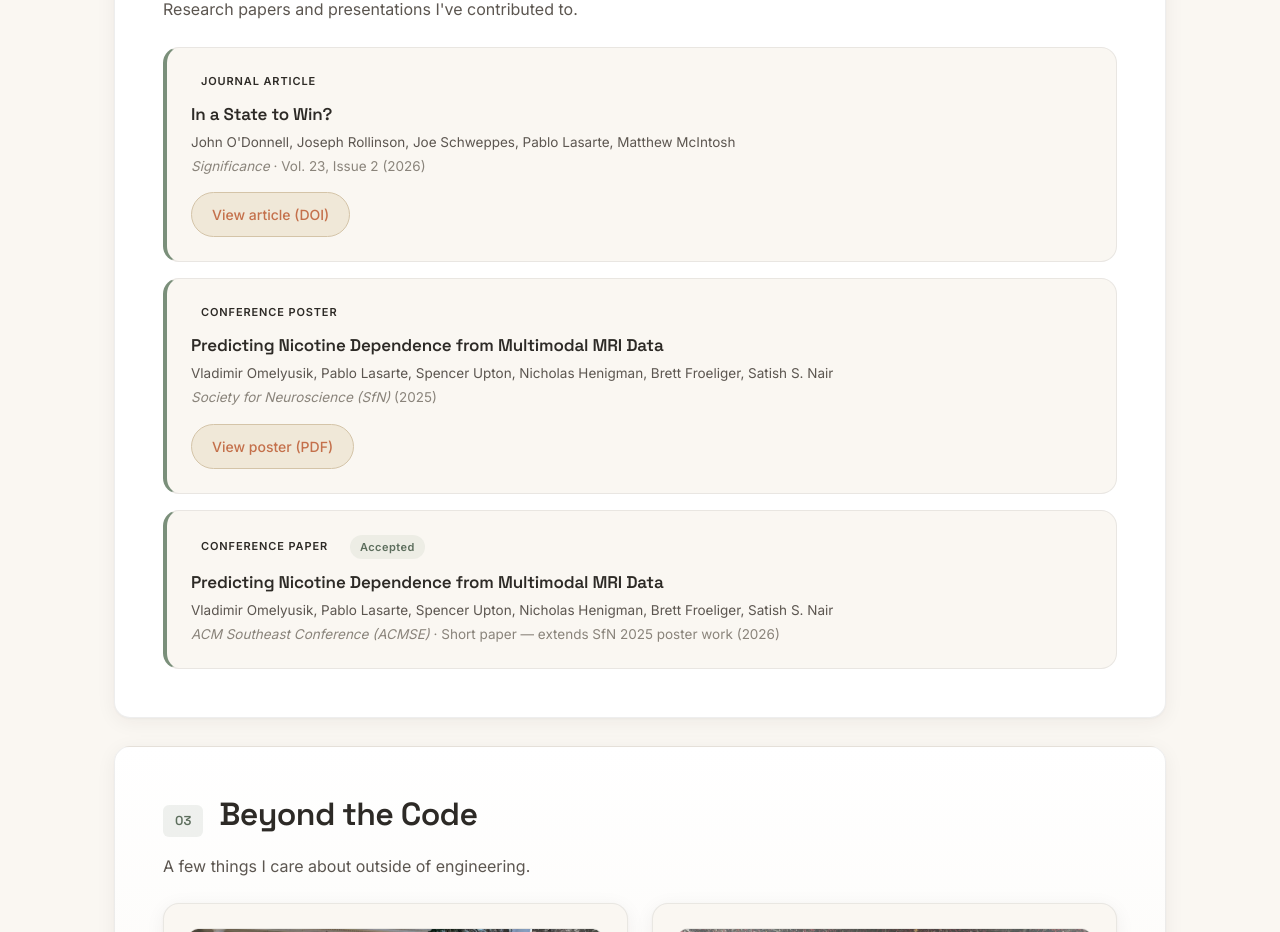
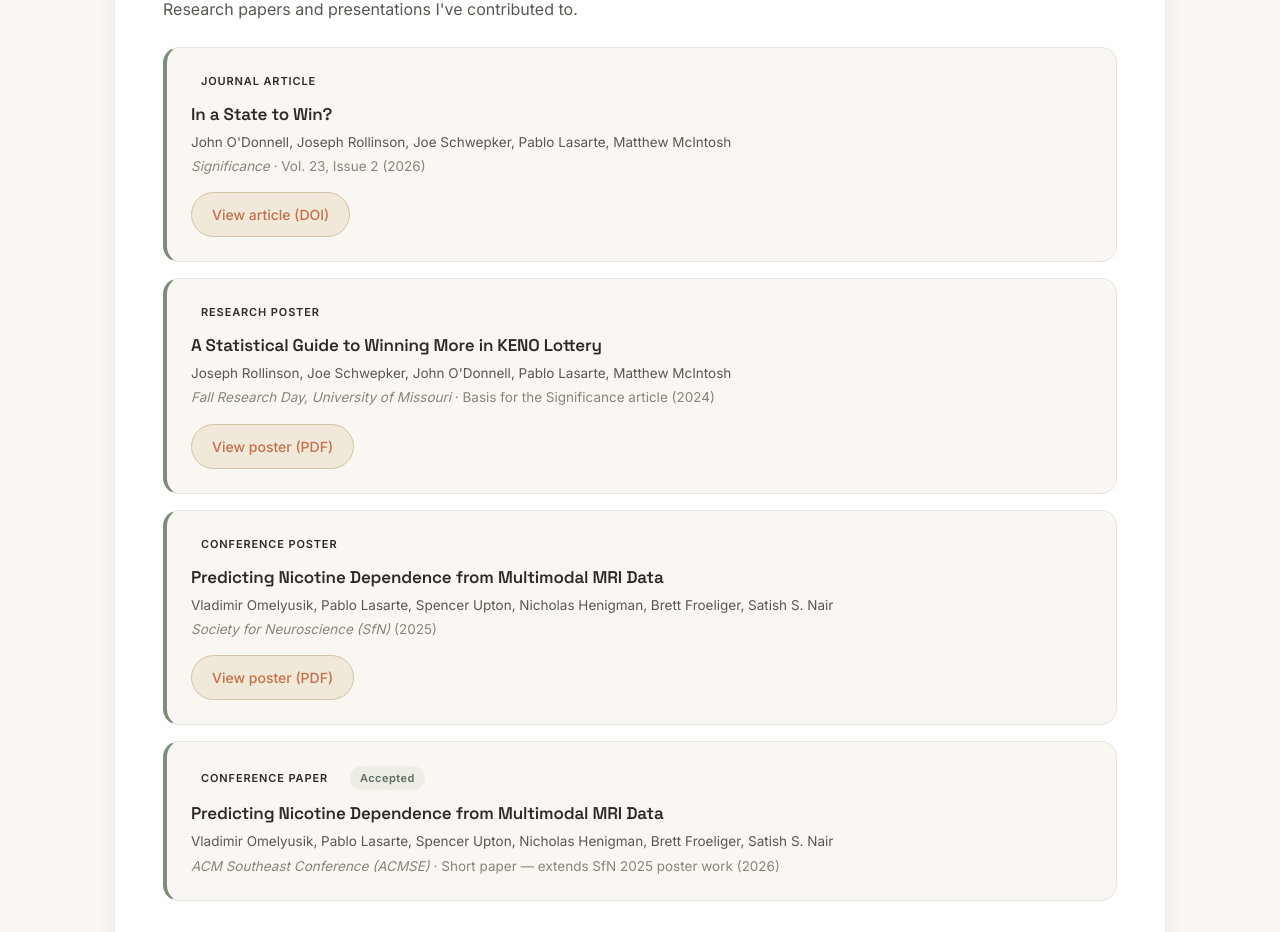
Before and after one commit to pl8n4/portfolio, a React (Vite) app: page / in a window 1280 px wide. Shown: the part 1640-2572 px from the top of the page. Built offline with nearby package versions, Linux system fonts and the light colour scheme.

Commit message:
add research poster presentation

```diff
--- a/src/App.tsx
+++ b/src/App.tsx
@@ -1,5 +1,6 @@
 import aboutImage from './assets/headshot.png';
 import mriPosterPdf from './assets/mri_poster.pdf';
+import kenoPosterPdf from './assets/keno_poster.pdf';
 import beyondArgentinaImage from './assets/arg.jpg';
 import beyondSoccerImage from './assets/soccer.jpg';
 import beyondSkiImage from './assets/ski.jpg';
@@ -108,12 +109,21 @@ function App() {
   const publications: Publication[] = [
     {
       title: 'In a State to Win?',
-      authors: 'John O\'Donnell, Joseph Rollinson, Joe Schweppes, Pablo Lasarte, Matthew McIntosh',
+      authors: 'John O\'Donnell, Joseph Rollinson, Joe Schwepker, Pablo Lasarte, Matthew McIntosh',
       venue: 'Significance',
       year: '2026',
       badge: 'Journal Article',
       note: 'Vol. 23, Issue 2',
       links: [{ label: 'View article (DOI)', href: 'https://doi.org/10.1093/jrssig/qmag012' }],
+    },
+    {
+      title: 'A Statistical Guide to Winning More in KENO Lottery',
+      authors: 'Joseph Rollinson, Joe Schwepker, John O\'Donnell, Pablo Lasarte, Matthew McIntosh',
+      venue: 'Fall Research Day, University of Missouri',
+      year: '2024',
+      badge: 'Research Poster',
+      note: 'Basis for the Significance article',
+      links: [{ label: 'View poster (PDF)', href: kenoPosterPdf }],
     },
     {
       title: 'Predicting Nicotine Dependence from Multimodal MRI Data',
```
Also changed, not shown: 1 other file (tests, documents, lock files or other folders).
